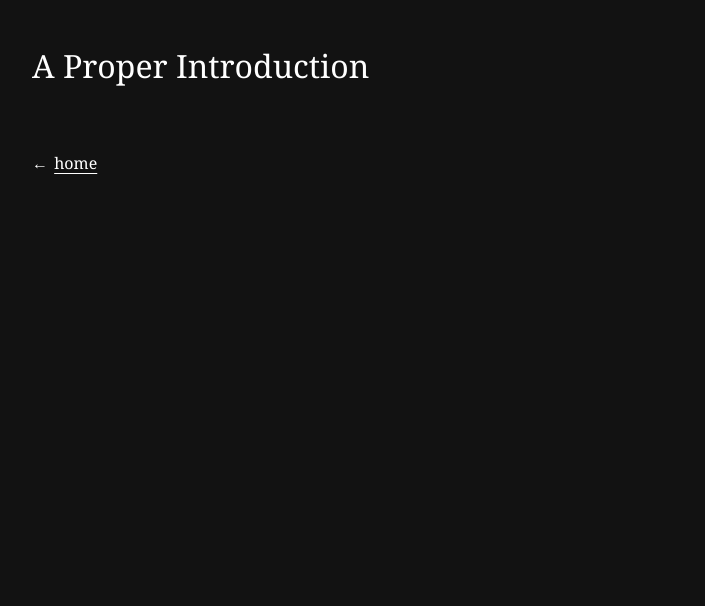
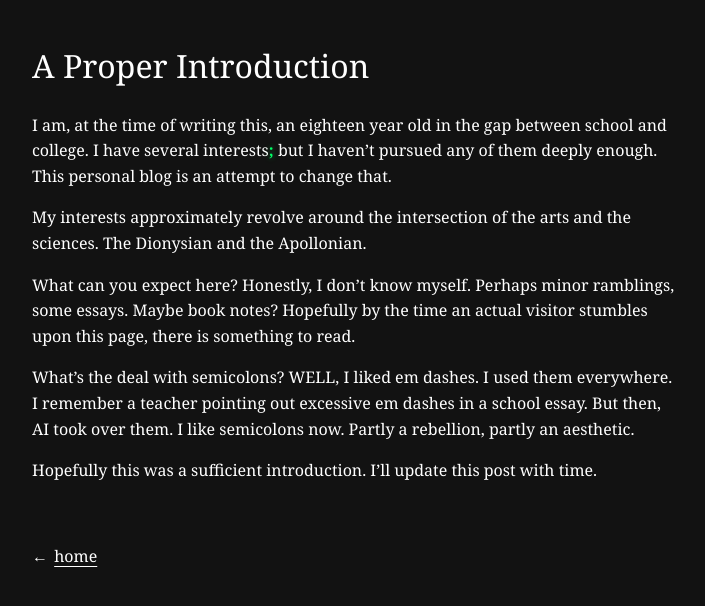
Before and after one commit to arcstyn/arcstyn.github.io, a Jekyll site: the page built from notes/a-proper-introduction.md, in a window 1280 px wide. Shown: the top 606 px of the page, without its empty margins (283-988 px from the left). Built offline with Jekyll 4.4.1, drawn with Linux system fonts in a browser that asks for light colours.

Commit message:
Pushing from my phone: 2026-06-28 18:11:04

```diff
--- a/notes/a-proper-introduction.md
+++ b/notes/a-proper-introduction.md
@@ -5,3 +5,13 @@ date: 2026-06-27
 ---
 
 # A Proper Introduction
+
+I am, at the time of writing this, an eighteen year old in the gap between school and college. I have several interests; but I haven't pursued any of them deeply enough. This personal blog is an attempt to change that.
+
+My interests approximately revolve around the intersection of the arts and the sciences. The Dionysian and the Apollonian.
+
+What can you expect here? Honestly, I don't know myself. Perhaps minor ramblings, some essays. Maybe book notes? Hopefully by the time an actual visitor stumbles upon this page, there is something to read.
+
+What's the deal with semicolons? WELL, I liked em dashes. I used them everywhere. I remember a teacher pointing out excessive em dashes in a school essay. But then, AI took over them. I like semicolons now. Partly a rebellion, partly an aesthetic.
+
+Hopefully this was a sufficient introduction. I'll update this post with time.
```
Also changed, not shown: .obsidian/workspace-mobile.json.
